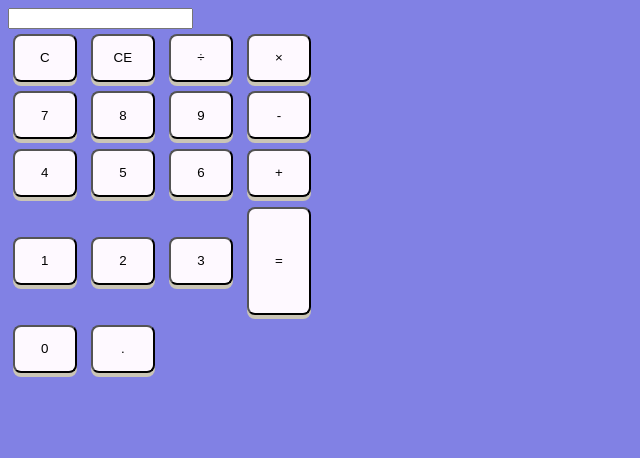
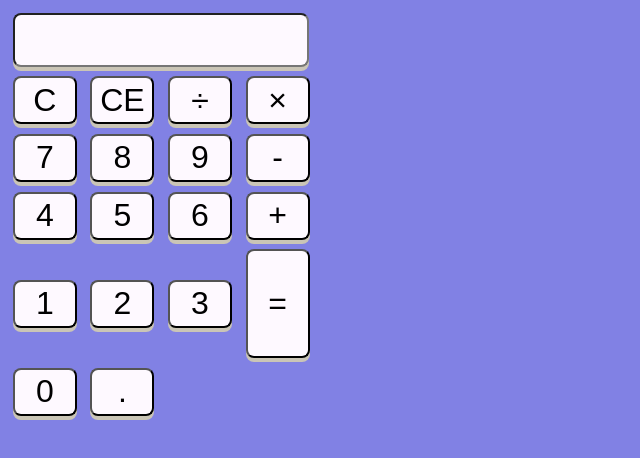
Before and after one commit to IFloriani/calculadora, a plain HTML site: page index.html in a window 1280 px wide. Shown: the whole page, without its empty margins (0-640 px from the left). Drawn offline with Linux system fonts and the light colour scheme.

Commit message:
ajuste numeros

```diff
--- a/style.css
+++ b/style.css
@@ -1,13 +1,24 @@
 body{
     background-color: rgb(129, 129, 228);
-    font-family: sans-serif;
-    font-size: 1em;
     color: rgb(3, 21, 21);
+}
+
+#numeros{
+    width: 18rem;
+    height: 3rem;
+    font-size: 2em;
+    border:color(from color srgb r g b);
+    margin: 0.3rem;
+    border-radius: 0.5rem;
+    background-color: #fef9ff;
+    box-shadow: 0 4px #cac5b6;
+    text-align: right;
 }
 
 button{
     width: 4rem;
     height: 3rem;
+    font-size: 2em;
     border:color(from color srgb r g b);
     margin: 0.3rem;
     border-radius: 0.5rem;
```
